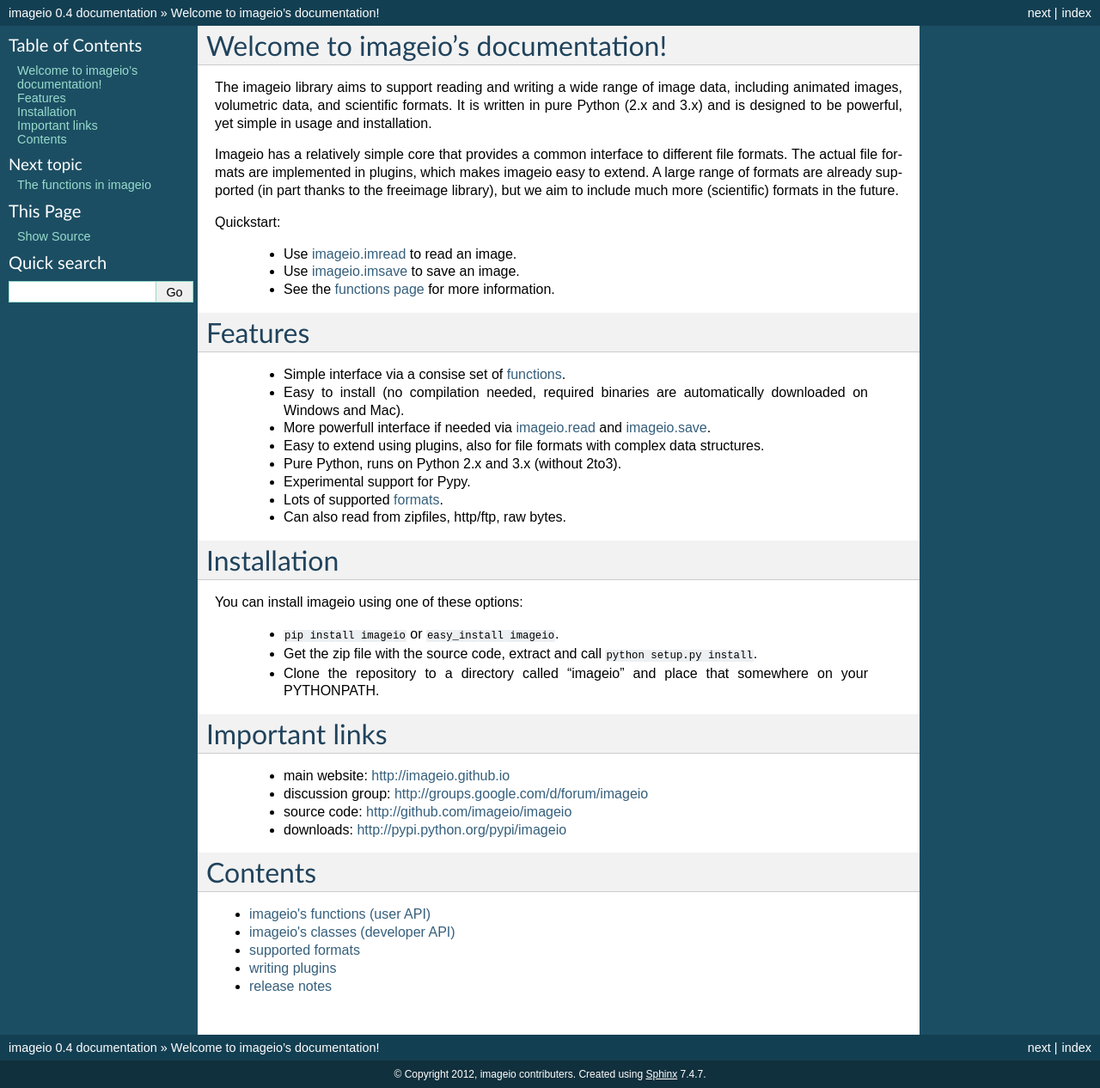
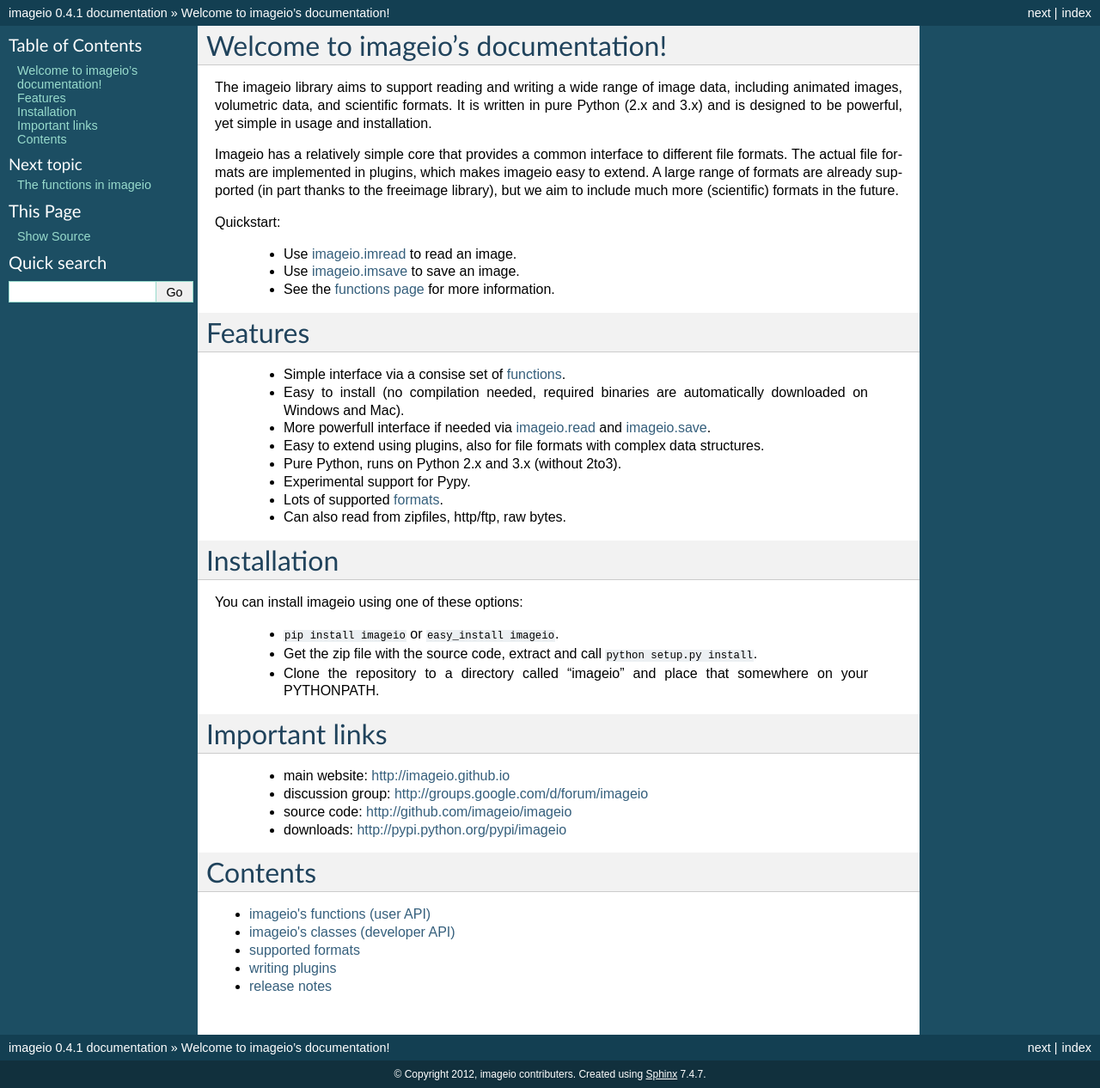
Before and after one commit to imageio/imageio, a Sphinx documentation site: the page built from docs/index.rst, in a window 1280 px wide. Shown: the whole page at 86% size. Built offline with Sphinx 7.4.7, drawn with Linux system fonts in a browser that asks for light colours.

Commit message:
Increase release number to 0.4.1

```diff
--- a/docs/conf.py
+++ b/docs/conf.py
@@ -48,9 +48,9 @@ copyright = u'2012, imageio contributers'
 # built documents.
 #
 # The short X.Y version.
-version  = '0.2'
+version  = '0.4'
 # The full version, including alpha/beta/rc tags.
-release = '0.4'
+release = '0.4.1'
 
 # The language for content autogenerated by Sphinx. Refer to documentation
 # for a list of supported languages.
--- a/imageio/__init__.py
+++ b/imageio/__init__.py
@@ -22,7 +22,7 @@ Quickstart:
 
 """
 
-__version__ = '0.4.dev'
+__version__ = '0.4.1'
 
 import sys
 
```
